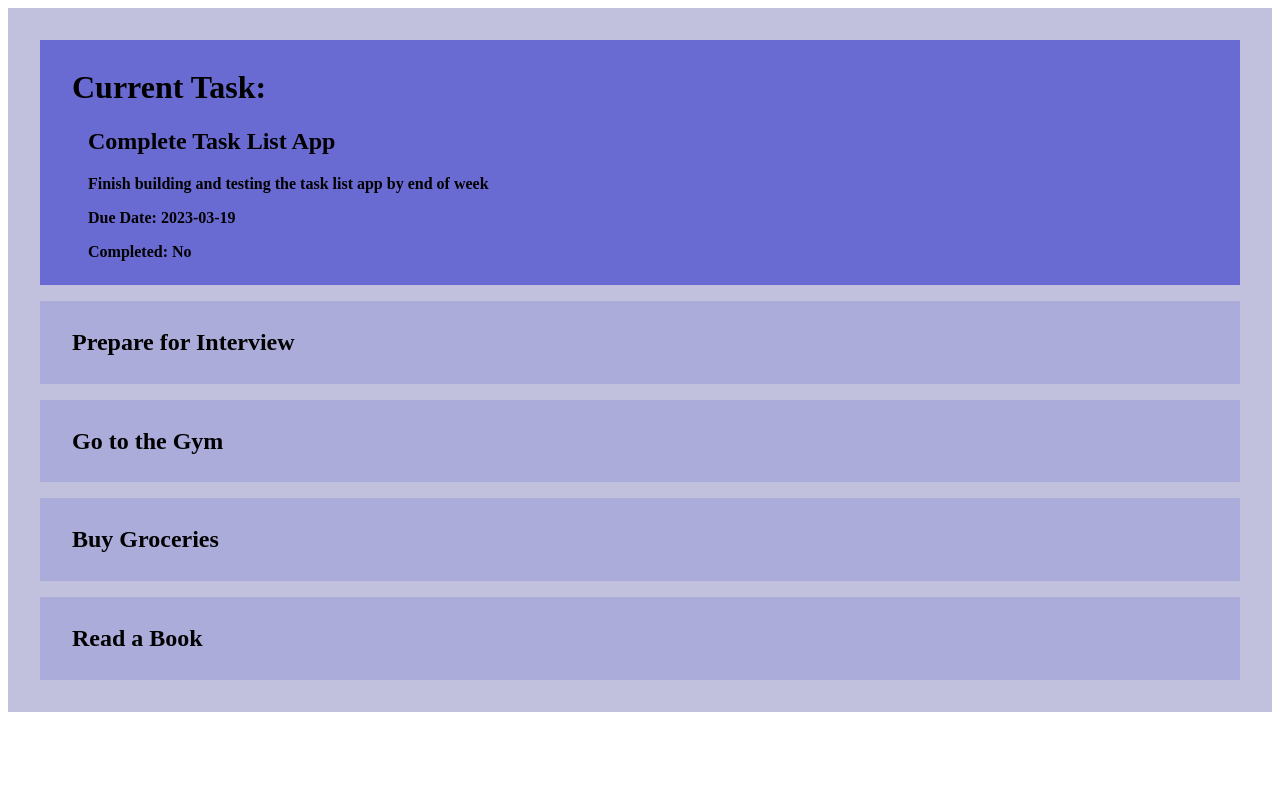
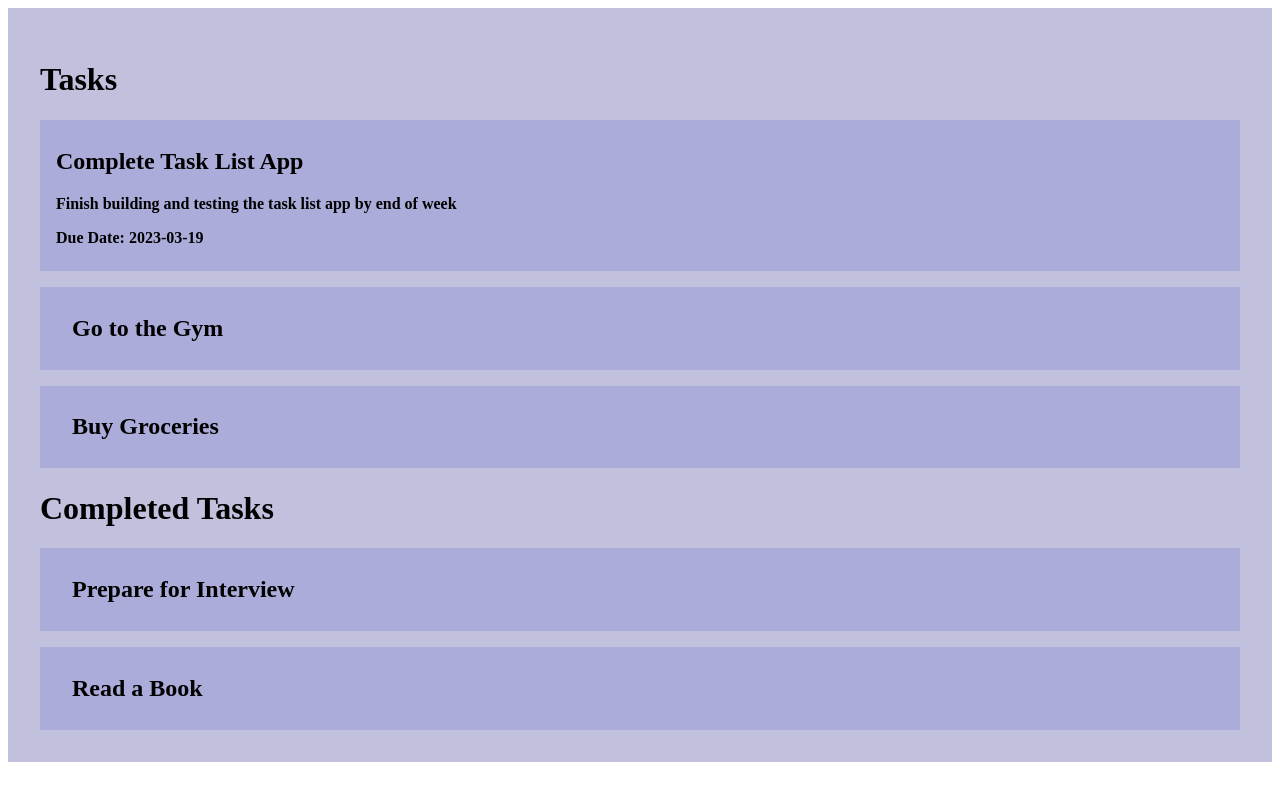
Before and after one commit to SaschaVII/task-list-app, a Next.js app: page / in a window 1280 px wide. Built offline with nearby package versions, Linux system fonts and the light colour scheme.

Commit message:
Add Task Component

```diff
--- /dev/null
+++ b/components/task.js
@@ -0,0 +1,24 @@
+const Task = ({ task, isCurrent }) => {
+    return (
+        <>
+            {(isCurrent)
+                ? (
+                    <>
+                        <div className="task current-task-body">
+                            <h2>{task.title}</h2>
+                            <p>{task.description}</p>
+                            <p>Due Date: {task.dueDate}</p>
+                        </div>
+                    </>
+                )
+                : (
+                    <div className="task">
+                        <h2>{task.title}</h2>
+                    </div>
+                )
+            }
+        </>
+    );
+};
+
+export default Task;
--- a/components/taskList.js
+++ b/components/taskList.js
@@ -1,21 +1,19 @@
+import Task from "./task";
+
 const TaskList = ({ tasks }) => {
-    const currentTask = tasks[0];
+    const uncompletedTasks = tasks.filter(x => !x.completed);
+    const completedTasks = tasks.filter(x => x.completed);
 
     return (
         <div className="task-list">
-            <div className="task current-task">
-                <h1>Current Task:</h1>
-                <div className="current-task-body">
-                    <h2>{currentTask.title}</h2>
-                    <p>{currentTask.description}</p>
-                    <p>Due Date: {currentTask.dueDate}</p>
-                    <p>Completed: {currentTask.completed ? 'Yes' : 'No'}</p>
-                </div>
-            </div>
-            {tasks.slice(1).map((task) => (
-                <div className="task" key={task.id}>
-                    <h2>{task.title}</h2>
-                </div>
+            <h1>Tasks</h1>
+            <Task task={uncompletedTasks[0]} isCurrent={true} />
+            {uncompletedTasks.slice(1).map((task) => (
+                <Task task={task} key={task.id} />
+            ))}
+            <h1>Completed Tasks</h1>
+            {completedTasks.map((task) => (
+                <Task task={task} key={task.id} />
             ))}
         </div>
     );
```
